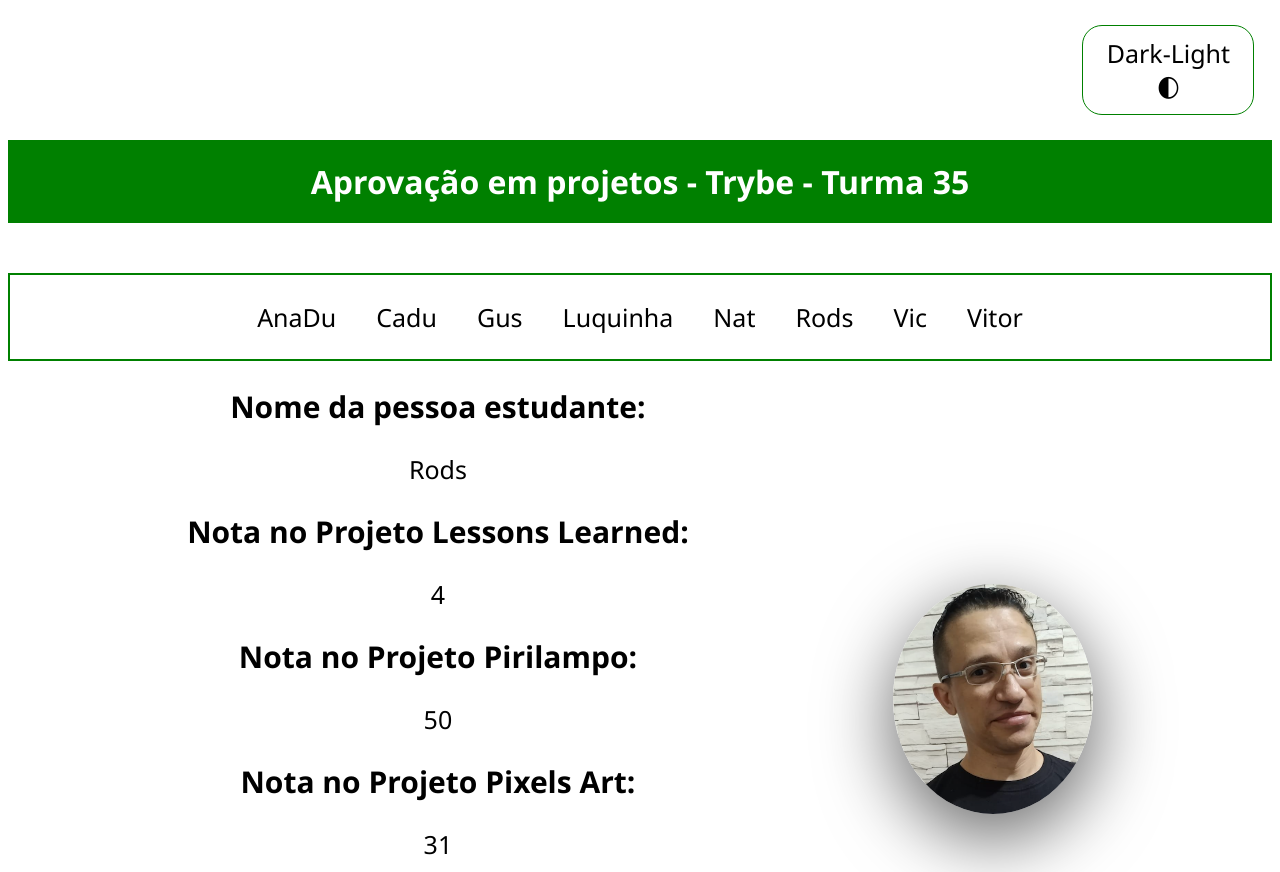
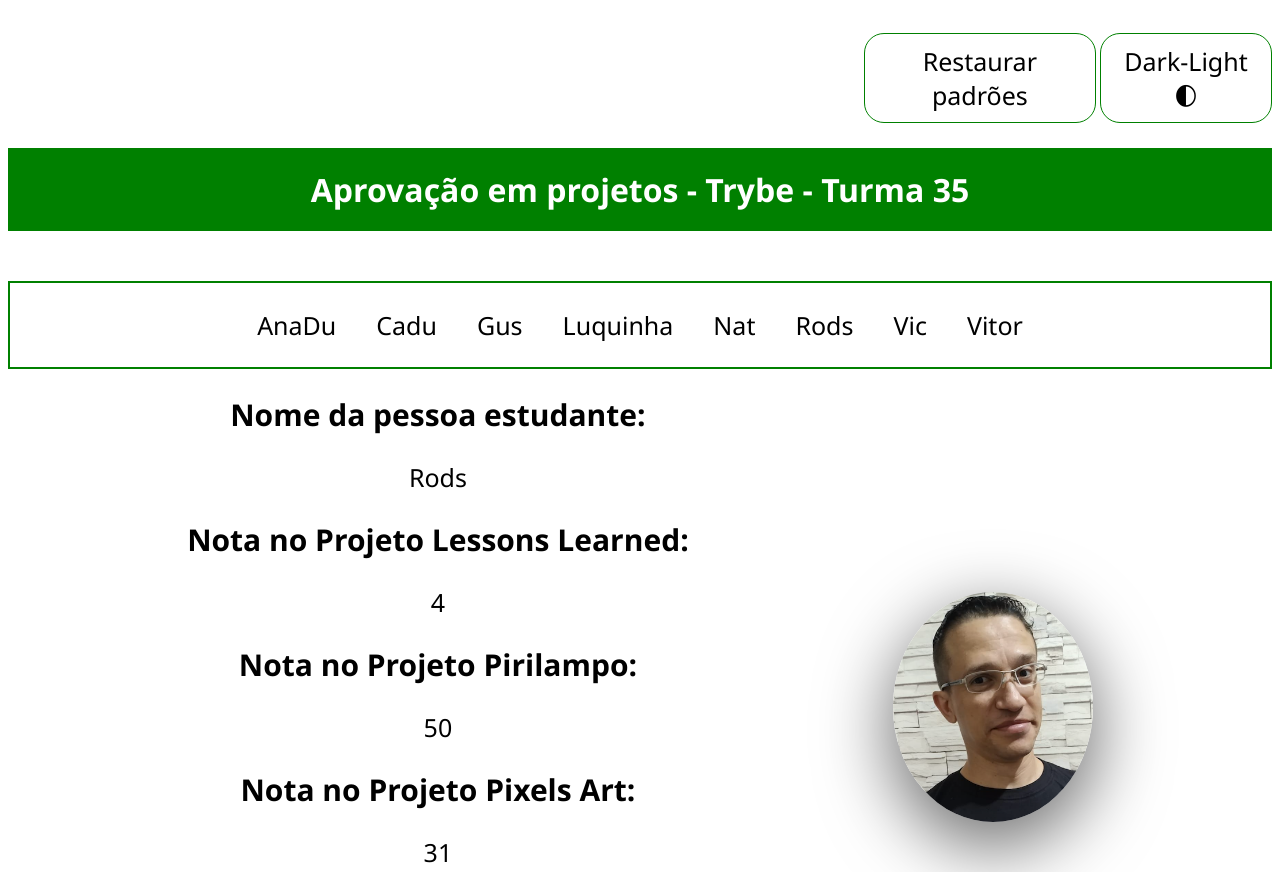
Before and after one commit to roddai/sd-035-live-lectures, a plain HTML site: page index.html in a window 1280 px wide. Shown: the top 872 px of the page. Drawn offline with Linux system fonts and the light colour scheme.

Commit message:
cria a função que restaura os padrões da página

```diff
--- a/index.html
+++ b/index.html
@@ -11,7 +11,10 @@
 
 <body>
   <header>
-    <p id="dark-light">Dark-Light 🌓</p>
+    <div>
+      <p id="restore" class="btn">Restaurar padrões</p>
+      <p id="dark-light">Dark-Light 🌓</p>
+    </div>
     <h1>Aprovação em projetos - Trybe - Turma 35</h1>
   </header>
 
--- a/script.js
+++ b/script.js
@@ -214,6 +214,8 @@
 const newProjects = document.querySelector('.future-projects');
 const main = document.querySelector('main');
 const darkLightMode = document.querySelector('#dark-light');
+const restore = document.querySelector('#restore');
+console.log(restore);
 
 const array = students35.studentsInfo;
 
@@ -339,7 +341,13 @@
   const restoreData = localStorage.getItem('colorPage');
   const capturedBody = document.body;
   capturedBody.className = restoreData;
+}
 
+const restoreDefault = () => {
+  restore.addEventListener('click', () => {
+    localStorage.clear();
+    location.reload();
+  });
 }
 
 window.onload = () => {
@@ -354,4 +362,5 @@
   }
 
   restoreLocalStorage();
+  restoreDefault();
 }
--- a/style.css
+++ b/style.css
@@ -9,11 +9,26 @@
 
 header p {
   width: 150px;
-  margin-left: 85%;
+  /* margin-left: 85%; */
   text-align: center;
   border: 1px solid green;
   border-radius: 20px;
   padding: 10px;
+  display: inline-block;
+}
+
+header div {
+  text-align: right;
+}
+
+#restore {
+  width: 210px;
+  /* margin-left: 85%; */
+  text-align: center;
+  border: 1px solid green;
+  border-radius: 20px;
+  padding: 10px;
+  display: inline-block;
 }
 
 .dark {
```
